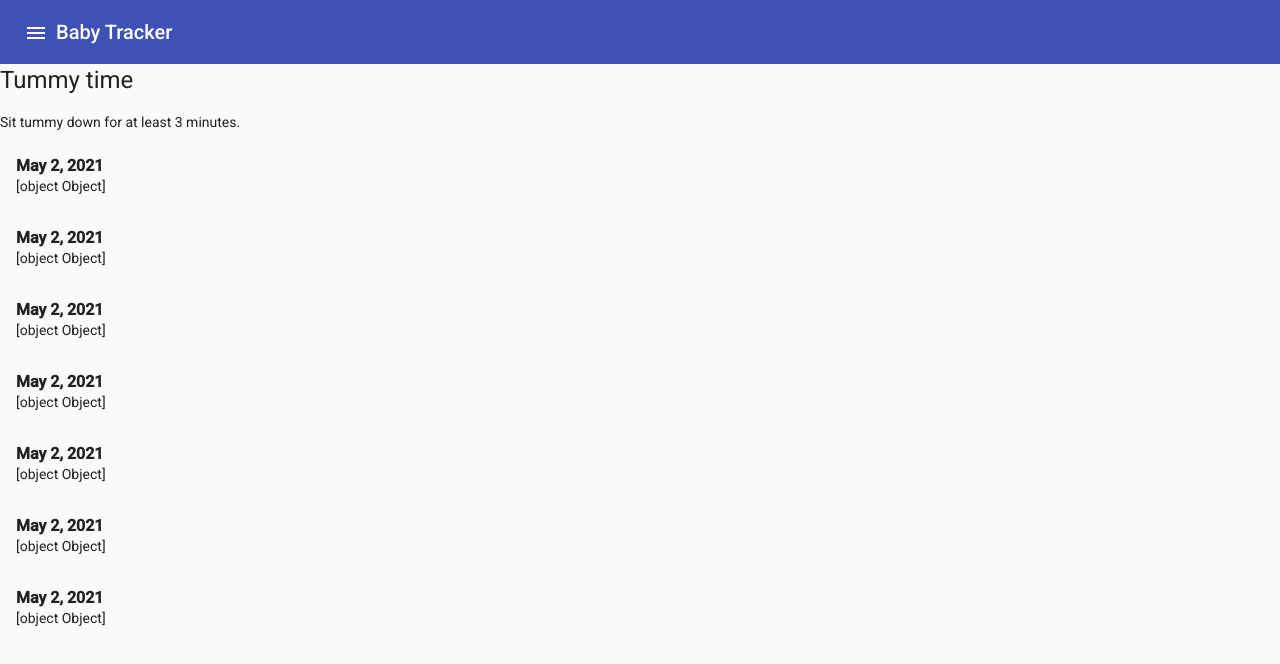
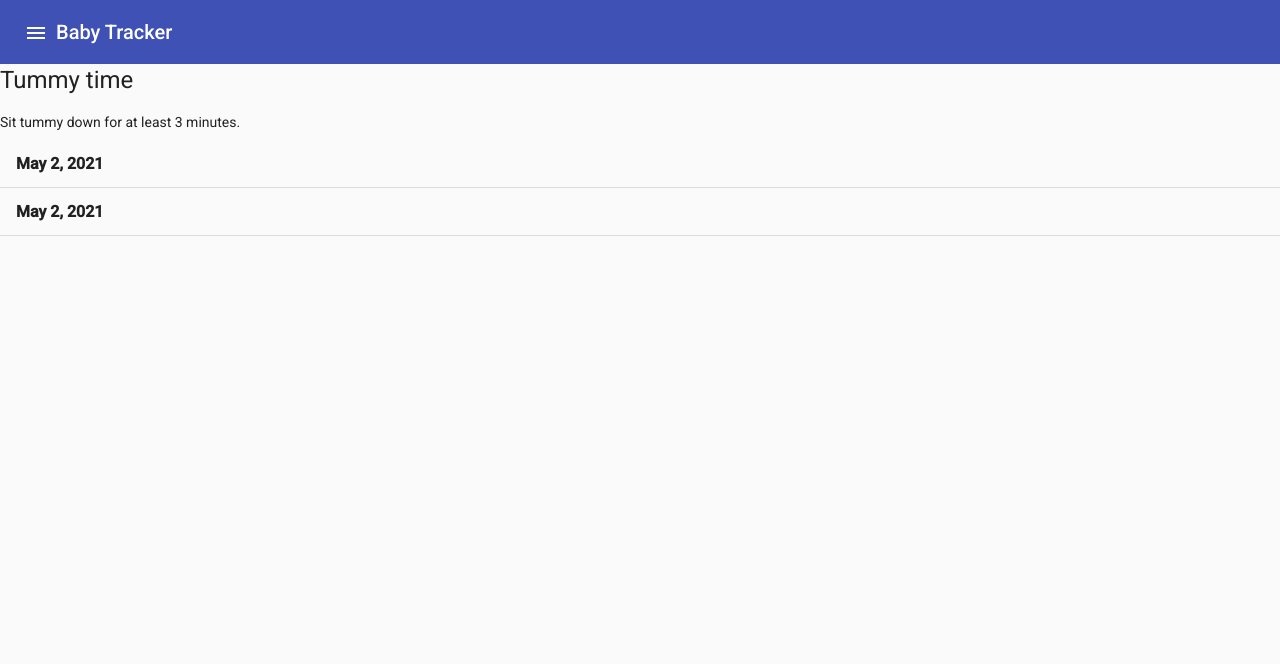
Before and after one commit to cevaris/baby-tracker, an Angular app in the folder frontend/: page /tasks/1 in a window 1280 px wide. Shown: the top 664 px of the page. Built offline with nearby package versions, Linux system fonts and the light colour scheme.

Commit message:
simple rendering of task records

```diff
--- a/frontend/src/app/material/material.module.ts
+++ b/frontend/src/app/material/material.module.ts
@@ -2,6 +2,7 @@ import { NgModule } from '@angular/core';
 import { MatButtonModule } from '@angular/material/button';
 import { MatNativeDateModule } from '@angular/material/core';
 import { MatDatepickerModule } from '@angular/material/datepicker';
+import { MatDividerModule } from '@angular/material/divider';
 import { MatIconModule } from '@angular/material/icon';
 import { MatInputModule } from '@angular/material/input';
 import { MatListModule } from '@angular/material/list';
@@ -14,6 +15,7 @@ import { BrowserAnimationsModule } from '@angular/platform-browser/animations';
   exports: [
     BrowserAnimationsModule,
     MatDatepickerModule,
+    MatDividerModule,
     MatInputModule,
     MatNativeDateModule,
     MatToolbarModule,
--- a/frontend/src/app/pages/tasks-view/tasks-view.component.html
+++ b/frontend/src/app/pages/tasks-view/tasks-view.component.html
@@ -6,6 +6,11 @@
 <mat-list role="list">
     <mat-list-item role="listitem" *ngFor="let taskRecord of taskRecords">
         <div mat-line><b>{{taskRecord.completedAt | date}}</b></div>
-        <div mat-line>{{taskRecord.fieldValues}}</div>
+        <!-- <div mat-line>{{taskRecord.fieldValues}}</div> -->
+        <div mat-line
+            *ngFor="let recipient of taskRecord.fieldValues | keyvalue">
+            {{recipient.key}} --> {{recipient.value}}
+        </div>
+        <mat-divider></mat-divider>
     </mat-list-item>
 </mat-list>
--- a/frontend/src/app/pages/tasks-view/tasks-view.component.ts
+++ b/frontend/src/app/pages/tasks-view/tasks-view.component.ts
@@ -15,7 +15,8 @@ export class TasksViewComponent implements OnInit {
 
   task: Task;
   taskRecords: TaskRecord[];
-  taskFields: Map<string, TaskField>;
+  // name =>
+  taskFields: Map<string, [TaskField, string]>;
 
   constructor(private route: ActivatedRoute, private taskService: TasksService) {
     this.date = new Date(Date.parse(this.route.snapshot.queryParamMap.get('date')));
--- a/frontend/src/app/services/tasks.service.ts
+++ b/frontend/src/app/services/tasks.service.ts
@@ -40,7 +40,8 @@ export class TasksService {
   }
 
   getTaskRecords(taskId: UUID, date: Date): Observable<TaskRecord[]> {
-    return of(tasksRecords);
+    const filtered = tasksRecords.filter(tr => tr.taskId === taskId);
+    return of(filtered);
   }
 
   newTaskRecord(taskId: string, now: Date, fieldValues: TaskFieldValues): Observable<TaskRecord[]> {
```
